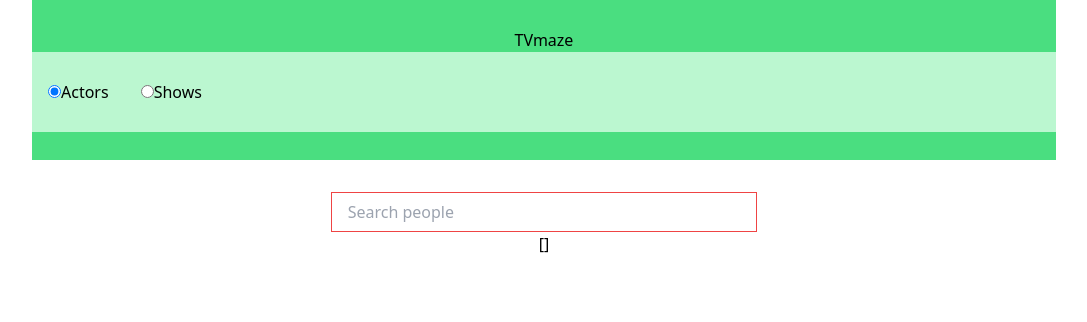
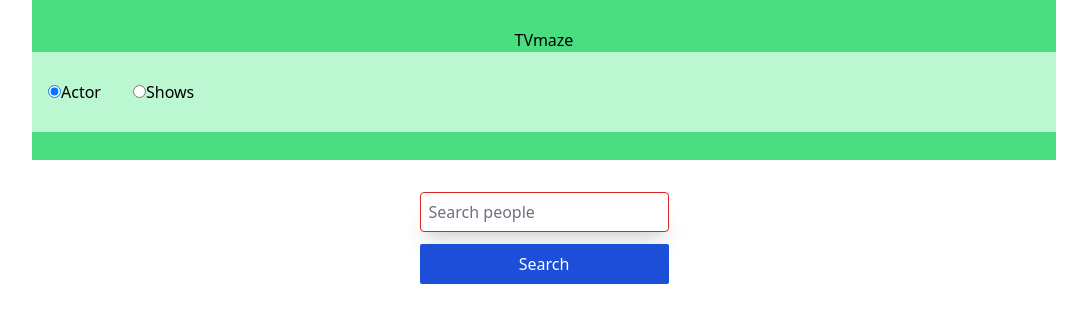
Before and after one commit to shubhaseesh/TVmaze, a React (Create React App) app in the folder tvmaze/: page / in a window 1280 px wide. Both pictures are taken after a click on the radio button 150 px from the left and 91 px from the top of the page. Shown: the top 322 px of the page, without its empty margins (96-1183 px from the left). Built offline with nearby package versions, Linux system fonts and the light colour scheme; no server answers.

Commit message:
everything good till now

```diff
--- a/tvmaze/package.json
+++ b/tvmaze/package.json
@@ -9,6 +9,7 @@
     "axios": "^1.1.3",
     "react": "^18.2.0",
     "react-dom": "^18.2.0",
+    "react-router-dom": "^6.4.3",
     "react-scripts": "5.0.1",
     "web-vitals": "^2.1.0"
   },
--- a/tvmaze/src/App.js
+++ b/tvmaze/src/App.js
@@ -1,47 +1,58 @@
-import axios from "axios";
-import React, { useEffect, useState } from "react";
+import React, { useState } from "react";
 import Header from "./components/Header";
 import SearchBar from "./components/SearchBar";
+import Item from "./components/Item";
+import ImageNotAvailable from "./assest/No_image_available.svg.png";
+
 
 const App = () => {
   const [fetchedData, setFetchedData] = useState([]);
-  const [searchType, setSearchType] = useState("");
-  const [queryString, setQueryString] = useState("");
+  const [category, setCategory] = useState("");
 
-  const searchTypeHandler = (type) => {
-    setSearchType(type);
+  const categoryHandler = (type) => {
+    setCategory(type);
   };
 
-  const searchBarHandler = (queryString) => {
-    setQueryString(queryString);
+  const itemSearchHandler = (data) => {
+    setFetchedData(data);
   };
-
-  useEffect(() => {
-    if (searchType !== "") {
-      try {
-        axios
-          .get(`https://api.tvmaze.com/search/${searchType}?q=${queryString}`)
-          .then((res) => {
-            const data = res.data;
-            setFetchedData(data);
-          });
-      } catch (error) {
-        console.log(error);
-      }
-    }
-  }, [searchType, queryString]);
 
   return (
     <div className="flex flex-col justify-center items-center w-full">
-      <Header searchType={searchType} onChange={searchTypeHandler} />
-      {searchType && (
+      <Header onChange={categoryHandler} />
+      {category && (
         <SearchBar
+          category={category}
           type="text"
-          searchType={searchType}
-          onChange={searchBarHandler}
+          searchType={category}
+          onClick={itemSearchHandler}
         />
       )}
-      {fetchedData && <div>{JSON.stringify(fetchedData)}</div>}
+      <div className="grid grid-cols-3 gap-4 justify-center mx-10">
+        {fetchedData[0] &&
+          fetchedData[0].hasOwnProperty("person") &&
+          fetchedData.map((item) => (
+            <Item
+              key={item.person.id && item.person.id}
+              id={item.person.id && item.person.id}
+              name={item.person.name && item.person.name}
+              image={item.person.image ? item.person.image : ImageNotAvailable}
+            />
+          ))}
+      </div>
+      <div className="grid grid-cols-3 gap-4 justify-center mx-10">
+        {fetchedData[0] &&
+          fetchedData[0].hasOwnProperty("show") &&
+          fetchedData.map((item) => (
+            <Item
+              key={item.show.id && item.show.id}
+              id={item.show.id && item.show.id}
+              name={item.show.name && item.show.name}
+              image={item.show.image ? item.show.image : ImageNotAvailable}
+              rating={item.show.rating.average && item.show.rating.average}
+            />
+          ))}
+      </div>
     </div>
   );
 };
--- a/tvmaze/src/components/Header.js
+++ b/tvmaze/src/components/Header.js
@@ -1,14 +1,14 @@
 import React, { useEffect, useState } from "react";
 
 const Header = ({ onChange }) => {
-  const [resourceType, setResourceType] = useState("");
+  const [category, setCategory] = useState("");
   const handleChange = (e) => {
-    setResourceType(e.target.value);
+    setCategory(e.target.value);
   };
 
   useEffect(() => {
-    onChange(resourceType);
-  }, [resourceType, onChange]);
+    onChange(category);
+  }, [category, onChange]);
 
   return (
     <div className="bg-green-400 h-40 flex flex-col justify-center item-center w-[80%]">
@@ -18,16 +18,16 @@
           <input
             type="radio"
             onChange={handleChange}
-            checked={resourceType === "people"}
+            checked={category === "people"}
             value="people"
           />
-          <label>Actors</label>
+          <label>Actor</label>
         </div>
         <div className="mx-4">
           <input
             type="radio"
             onChange={handleChange}
-            checked={resourceType === "shows"}
+            checked={category === "shows"}
             value="shows"
           />
           <label>Shows</label>
--- /dev/null
+++ b/tvmaze/src/components/Input.js
@@ -0,0 +1,9 @@
+import React from 'react'
+
+const Input = ({...props}) => {
+  return (
+    <input  />
+  )
+}
+
+export default Input
--- /dev/null
+++ b/tvmaze/src/components/Item.js
@@ -0,0 +1,22 @@
+import React from "react";
+// import { Link } from "react-router-dom";
+
+const Item = ({ url, id, name, image, rating }) => {
+  return (
+    <div className="inline-block mt-4 mr-0 bg-white shadow-lg cursor-pointer">
+      <div className="bg-sky-300">
+        <img
+          className="object-fill h-56 w-96"
+          src={image.medium ? image.medium : image}
+          alt={name}
+        />
+      </div>
+      <div>
+        <h4>{name}</h4>
+        <h4>{rating}</h4>
+      </div>
+    </div>
+  );
+};
+
+export default Item;
--- a/tvmaze/src/components/SearchBar.js
+++ b/tvmaze/src/components/SearchBar.js
@@ -1,29 +1,40 @@
-import React, { useEffect, useState } from "react";
+import React, { useState } from "react";
+import axios from "axios";
 
-const SearchBar = ({ type, searchType, onChange }) => {
+const SearchBar = ({ type, searchType, onChange, onClick, category }) => {
   const [searchString, setSearchString] = useState("");
 
   const searchHandler = (e) => {
     setSearchString(e.target.value);
   };
+  const submitHandler = (e) => {
+    e.preventDefault();
+    setSearchString("");
+  };
 
-  useEffect(() => {
-    onChange(searchString);
-  }, [searchString, onChange]);
-
+  const itemSearchHandle = async () => {
+    const { data } = await axios.get(
+      `https://api.tvmaze.com/search/${category}?q=${searchString}`
+    );
+    onClick(data);
+  };
   return (
-    <div className="flex justify-center items-center w-2/3">
+    <form onSubmit={submitHandler} className="flex flex-col items-center mt-8">
       <input
-        className="border border-red-500 w-1/2 mt-8 h-10 p-4"
+        className="w-full bg-white text-black border border-red-600 rounded h-10 p-2 shadow-xl placeholder-gray-500 placeholder-opacity-100"
         type={type}
         value={searchString}
         placeholder={`Search ${searchType}`}
         onChange={searchHandler}
       />
-      {/* <button type="button" onClick={searchHandler}>
+
+      <button
+        className="w-full bg-blue-700 mt-3 text-white rounded-sm h-10"
+        onClick={itemSearchHandle}
+      >
         Search
-      </button> */}
-    </div>
+      </button>
+    </form>
   );
 };
 
```
Also changed, not shown: tvmaze/src/assest/No_image_available.svg.png (added), 1 other file (tests, documents, lock files or other folders).
